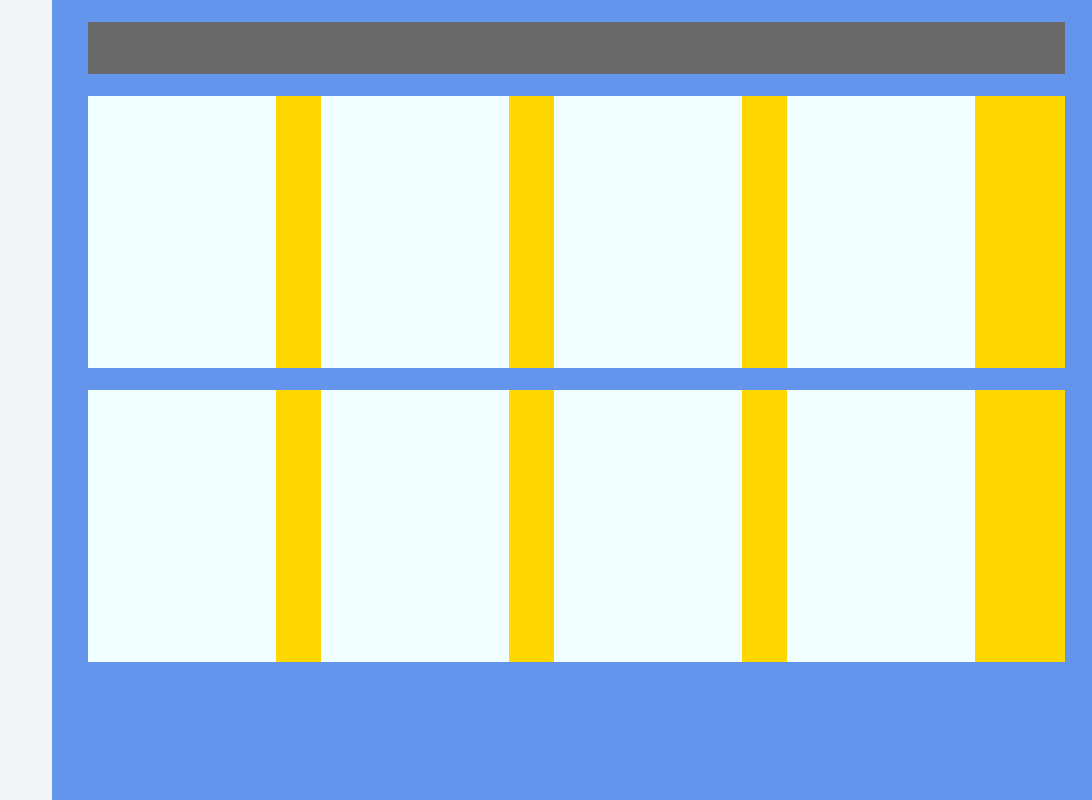
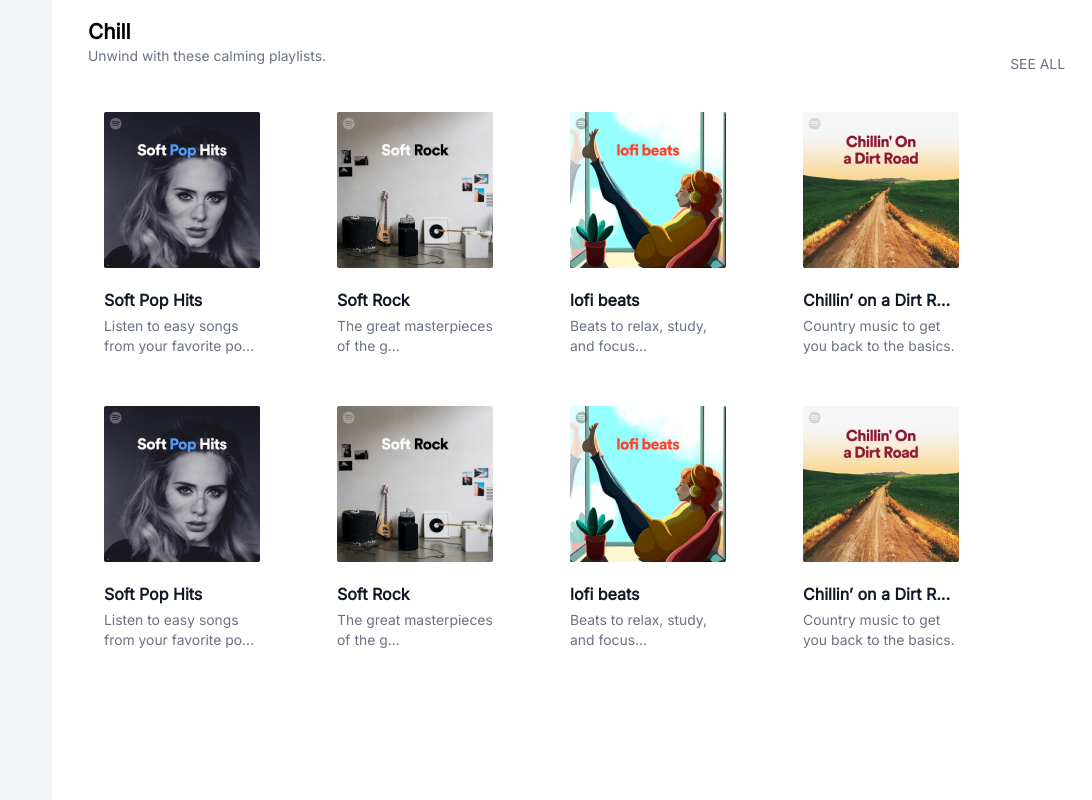
Before and after one commit to Rakhmonali7/spotify, a plain HTML site: page index.html in a window 1280 px wide. Shown: the full height of the page, 188-1280 px from the left. Drawn offline with Linux system fonts and the light colour scheme.

Commit message:
main-part

```diff
--- a/index.html
+++ b/index.html
@@ -10,6 +10,11 @@
   <body>
     <section>
       <aside>
+        <img
+          id="ham"
+          src="https://cdn-icons-png.flaticon.com/512/2099/2099153.png"
+          alt=""
+        />
         <div class="logo">
           <img src="images/logo.svg" alt="" />
         </div>
@@ -49,18 +54,56 @@
         </div>
       </aside>
       <main>
-        <header></header>
+        <header>
+          <div>
+            <h1 style="margin-bottom: 4px; color: black">Chill</h1>
+            <p>Unwind with these calming playlists.</p>
+          </div>
+          <div>SEE ALL</div>
+        </header>
         <div class="wrapper">
-          <div class="card"></div>
-          <div class="card"></div>
-          <div class="card"></div>
-          <div class="card"></div>
+          <div class="card">
+            <img src="images/Artwork.png" alt="" />
+            <h2>Soft Pop Hits</h2>
+            <p>Listen to easy songs from your favorite po...</p>
+          </div>
+          <div class="card">
+            <img src="images/Artwork (1).png" alt="" />
+            <h2>Soft Rock</h2>
+            <p>The great masterpieces of the g...</p>
+          </div>
+          <div class="card">
+            <img src="images/Artwork (2).png" alt="" />
+            <h2>lofi beats</h2>
+            <p>Beats to relax, study, and focus...</p>
+          </div>
+          <div class="card">
+            <img src="images/Artwork (3).png" alt="" />
+            <h2>Chillin’ on a Dirt R...</h2>
+            <p>Country music to get you back to the basics.</p>
+          </div>
         </div>
         <div class="wrapper">
-          <div class="card"></div>
-          <div class="card"></div>
-          <div class="card"></div>
-          <div class="card"></div>
+          <div class="card">
+            <img src="images/Artwork.png" alt="" />
+            <h2>Soft Pop Hits</h2>
+            <p>Listen to easy songs from your favorite po...</p>
+          </div>
+          <div class="card">
+            <img src="images/Artwork (1).png" alt="" />
+            <h2>Soft Rock</h2>
+            <p>The great masterpieces of the g...</p>
+          </div>
+          <div class="card">
+            <img src="images/Artwork (2).png" alt="" />
+            <h2>lofi beats</h2>
+            <p>Beats to relax, study, and focus...</p>
+          </div>
+          <div class="card">
+            <img src="images/Artwork (3).png" alt="" />
+            <h2>Chillin’ on a Dirt R...</h2>
+            <p>Country music to get you back to the basics.</p>
+          </div>
         </div>
       </main>
     </section>
--- a/style.css
+++ b/style.css
@@ -19,26 +19,62 @@ main {
 main {
   width: calc(100% - 240px);
   height: 100%;
-  background-color: cornflowerblue;
 }
 header {
   width: 100%;
-  background-color: dimgray;
   height: 52px;
+  display: flex;
+  justify-content: space-between;
+  font-family: Inter;
+  font-style: normal;
+  font-weight: normal;
+  font-size: 13.9px;
+  line-height: 20px;
+  color: #6b7280;
+}
+
+header div:last-child {
+  align-self: flex-end;
 }
 main .wrapper {
   width: 100%;
   height: 272px;
-  background-color: gold;
+
   display: flex;
+  flex-wrap: wrap;
   gap: 45px;
 }
 main .wrapper .card {
   width: 188px;
   height: 272px;
-  background-color: azure;
+  cursor: pointer;
+  padding: 16px;
 }
-
+main .wrapper .card h2 {
+  font-family: Inter;
+  font-style: normal;
+  font-weight: bold;
+  font-size: 16px;
+  line-height: 24px;
+  color: #111827;
+  margin: 16px 0 4px 0;
+}
+main .wrapper .card p {
+  font-family: Inter;
+  font-style: normal;
+  font-weight: normal;
+  font-size: 13.9px;
+  line-height: 20px;
+  color: #6b7280;
+}
+main .wrapper .card:hover {
+  background-color: #f3f4f6;
+  box-shadow: 6px 6px 30px grey;
+}
+main .wrapper .card img:hover {
+  width: 160px;
+  height: 160px;
+}
 /* Aside */
 
 aside {
@@ -46,6 +82,32 @@ aside {
   height: 100%;
   padding: 24px 8px 8px 8px;
   background-color: #f3f4f6;
+}
+aside #ham {
+  width: 30px;
+  height: 30px;
+  display: none;
+}
+@media (max-width: 700px) {
+  section {
+    display: flex;
+    flex-direction: column;
+  }
+  section aside {
+    width: 100%;
+    height: 80px;
+    overflow: hidden;
+  }
+  aside #ham {
+    display: block;
+    position: absolute;
+    top: 30px;
+    right: 30px;
+  }
+  section main {
+    width: 100%;
+    height: fit-content;
+  }
 }
 
 aside .logo {
@@ -104,7 +166,13 @@ aside .group3 div:first-child {
   height: 20px;
   margin-left: calc(24px - 8px);
 }
-aside .group1 div:first-child:hover {
+aside .group1 div:hover {
+  background-color: white;
+}
+aside .group2 div:hover {
+  background-color: white;
+}
+aside .group3 div:hover {
   background-color: white;
 }
 aside .group3 div:last-child {
@@ -118,3 +186,5 @@ aside .group3 div:last-child {
 aside div p:hover {
   color: #10b981;
 }
+
+/* Main Header */
```
Also changed, not shown: images/Artwork (1).png (added), images/Artwork (2).png (added), images/Artwork (3).png (added), images/Artwork.png (added).
